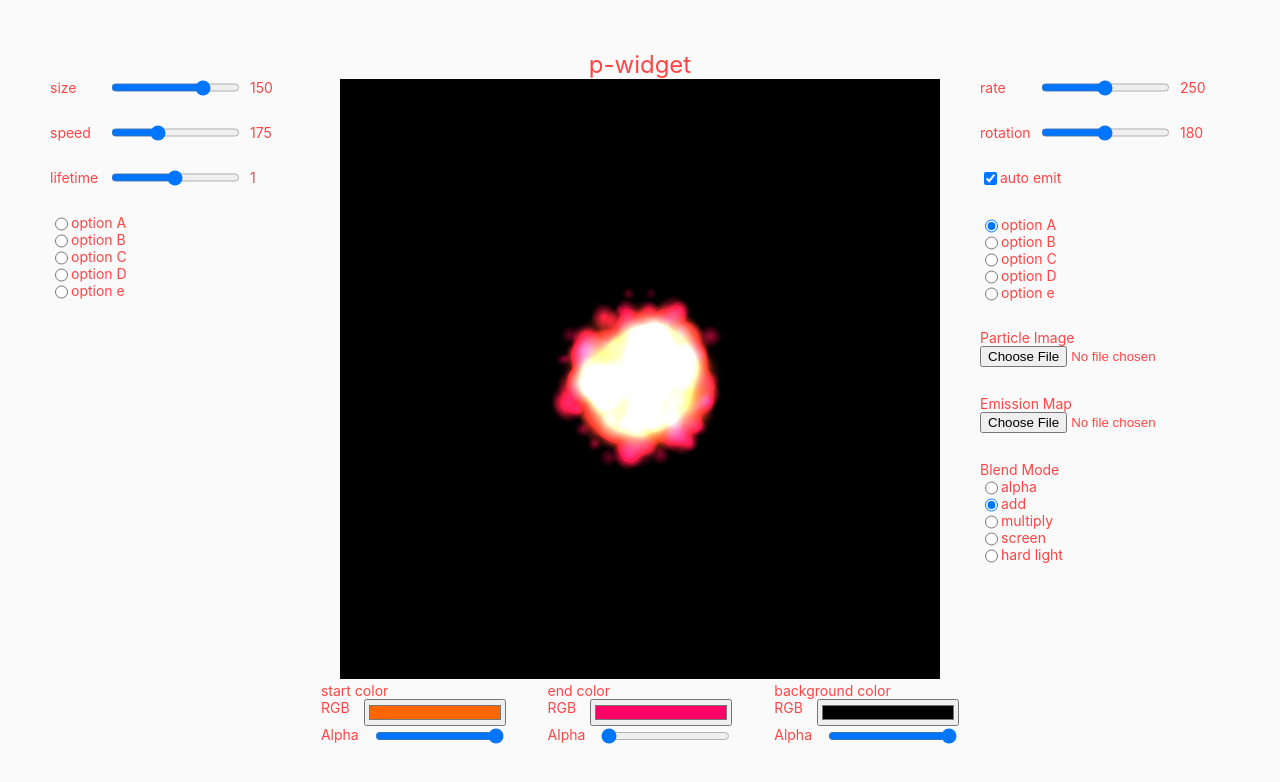
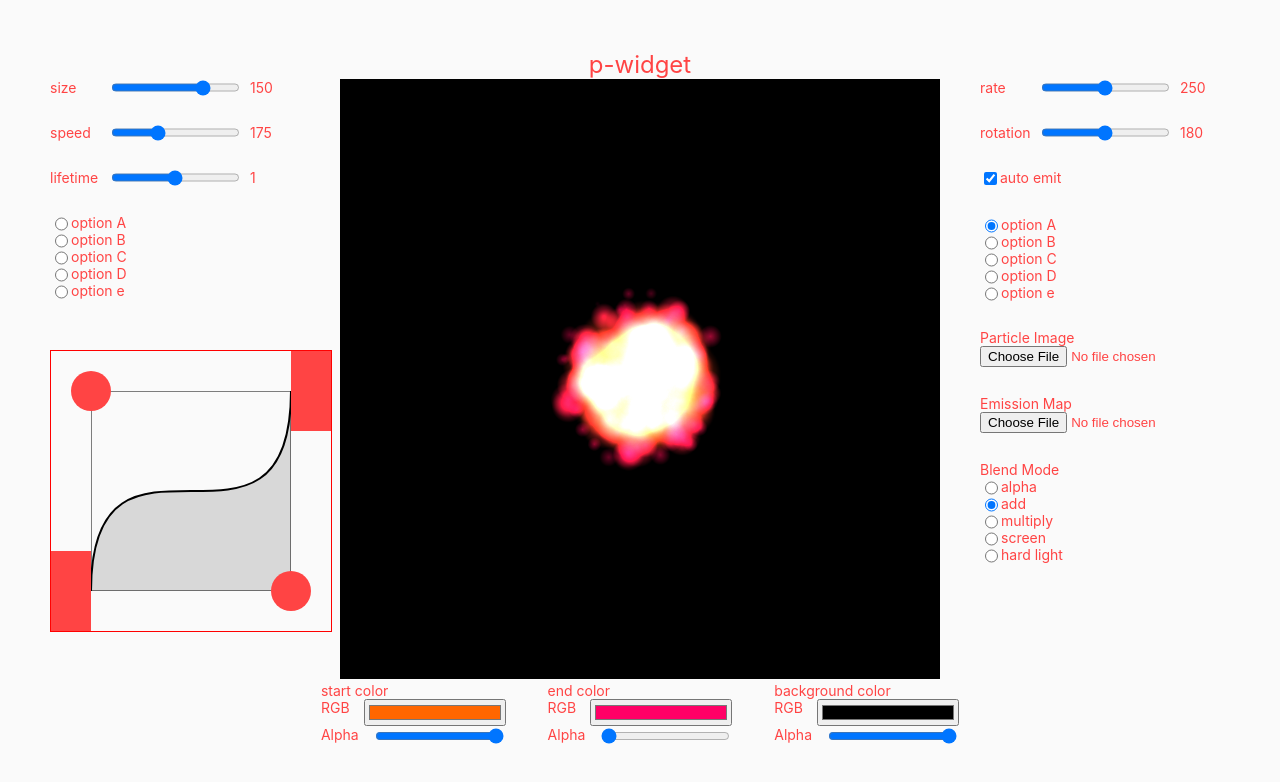
Before and after one commit to georgeolee/p-widge, a React (Create React App) app: page / in a window 1280 px wide. Shown: the top 782 px of the page. Built offline with nearby package versions, Linux system fonts and the light colour scheme.

Commit message:
adds edit points to bezier input

```diff
--- a/src/App.js
+++ b/src/App.js
@@ -13,24 +13,26 @@ import { RGBAInput } from './components/RGBAInput';
 import { FrameManager } from './particle-system/FrameManager';
 import { FileInput } from './components/FileInput';
 
+import { BezierInput } from './components/BezierInput/BezierInput';
+
 /*
 *   TODO:
 *       LOTS OF STUFF!
 *
 *       -inputs
-*         >bezier - could use some serious cleanup
-*         >randomsize, randomspeed
+*         >bezier - needs some serious cleanup
+*
 *
 *
 *       -canvas size - settings?
 *
 *
 *    BUGFIX:
-*       ParticleSystem:
-*         -big flare up when emitting stops and starts again
-*         -fixed this before ... what was the issue?
-*
-*
+*       CubicBezier:
+*         -lookup table is broken ; looks like all the y values are evenly spaced when they shouldn't be ?
+*         - CubicBezier(0,0, 0,0, 1,1, 1,1) -> evenly spaced, as expected
+*         - CubicBezier(0,0, 0,0, 0,0, 1,1) -> same result for some reason ? no change?
+*         - CubicBezier(0,0, 0,0, 0,0, 0,1) -> lots of NaN
 *
 *
 *
@@ -81,6 +83,8 @@ function App() {
         <Radio label='option D'/>
         <Radio label='option e'/>
 
+        <BezierInput />
+
       </div>
 
       <div ref={p5ContainerRef} className='p5-container'></div>
--- a/src/components/BezierInput/BezierInput.js
+++ b/src/components/BezierInput/BezierInput.js
@@ -1,12 +1,30 @@
 import { V2D } from "./V2D";
 
 import { useEffect, useRef, useState } from "react";
-import { getMousePos } from "./utilities";
+import { getMousePos, clip } from "./utilities";
+import { CubicBezier } from "./CubicBezier";
+
+
+/*
+    TODO:
+        -cleanup
+        -pointer capture & release
+        -lookup table & attaching func - does it work?
+
+
+        -lookup table resolution
+            >test
+            >low during edit, higher res on pointer up?
+*/
 
 
 export function BezierInput(props){
 
-    const margin = props.margin ?? 20;
+    const width =  200;
+    const height = width;
+
+
+    const margin = props.margin ?? 40;
     const points = props.points ?? [
             0,0,    //start
             0,1,    //first handle
@@ -15,16 +33,155 @@ export function BezierInput(props){
         ];
 
 
-    const P0 = useRef(new V2D(points[0], points[1]));
-    const P1 = useRef(new V2D(points[2], points[3]));
-    const P2 = useRef(new V2D(points[4], points[5]));
-    const P3 = useRef(new V2D(points[6], points[7]));
+    const bzRef = useRef(new CubicBezier(...points));
+    const cnvRef = useRef()
+    const controlCnvRef = useRef();
+    const editPoint = useRef(null);
+
+    function drawBezier(bz){
+        const ctx = cnvRef.current.getContext('2d');
+
+        const cw = ctx.canvas.width;
+        const ch = ctx.canvas.height;
+
+
+        ctx.clearRect(0,0,cw, ch);
+
+        ctx.save(); //ctx.restore() to go back
+
+        console.log(`canvas width ${cw} height ${ch}`);
+
+        ctx.translate(0, ch);    //use standard cartesian coordinate plane with origin in bottom-left
+        ctx.scale(cw, -ch)
 
 
 
+        //bounds
+        ctx.lineWidth = 1/cw;
+        ctx.strokeRect(0,0,1,1)
+
+        const drawCurve = () => {
+            ctx.beginPath();
+            ctx.lineWidth = 2/cw;
+            ctx.strokeStyle = '#000';
+            ctx.fillStyle = '#0002'
+            ctx.moveTo(bz.P0.x, bz.P0.y);
+            ctx.bezierCurveTo(bz.P1.x, bz.P1.y, bz.P2.x, bz.P2.y, bz.P3.x, bz.P3.y);
+            ctx.stroke();
+            ctx.lineTo(1,0)
+            ctx.lineTo(0,0)
+            ctx.fill()
+        }
+
+        drawCurve();
+
+        ctx.restore();
+
+    }
+
+
+
+    function drawControls(bz){
+        const ctx = controlCnvRef.current.getContext('2d');
+        const cw = ctx.canvas.width;
+        const ch = ctx.canvas.height;
+
+
+        const curveScale = {
+            x: cw - 2*margin,
+            y: ch - 2*margin
+        }
+
+        ctx.save();
+
+        ctx.clearRect(0,0,cw,ch)
+
+        ctx.translate(0, ch);
+        ctx.scale(1, -1);
+
+        ctx.translate(margin, margin);
+
+
+        const drawHandle = PN => {
+            ctx.beginPath();
+            ctx.fillStyle = '#f44';
+            ctx.arc(PN.x * curveScale.x, PN.y * curveScale.y, margin/2, 0, 2 * Math.PI);
+            ctx.fill();
+        }
+
+        const drawEndPoint = PN => {
+            ctx.fillStyle = '#f44'
+            ctx.fillRect(PN.x * curveScale.x, PN.y * curveScale.y - margin, PN === bz.P3 ? margin : -margin, 2 * margin)
+        }
+
+        drawHandle(bz.P1)
+        drawHandle(bz.P2)
+
+        drawEndPoint(bz.P0);
+        drawEndPoint(bz.P3);
+
+        ctx.restore();
+    }
+
+    useEffect(()=>{
+        drawBezier(bzRef.current);
+        drawControls(bzRef.current);
+    });
+
+    function onPointerDown(e){
+        const rect = e.target.getBoundingClientRect();
+        const mx = e.clientX - rect.left;
+        const my = rect.width - (e.clientY - rect.top); //flip y to match canvas orientation
+
+        const curveScale = {
+            x: controlCnvRef.current.width - 2*margin,
+            y: controlCnvRef.current.height - 2*margin
+        }
+
+        const bz = bzRef.current;
+
+        let hit = null;
+
+        if(((margin + bz.P1.x * curveScale.x) - mx)**2 + ((margin + bz.P1.y * curveScale.y) - my)**2 < (margin/2)**2) hit = bz.P1;
+        else if(((margin + bz.P2.x * curveScale.x) - mx)**2 + ((margin + bz.P2.y * curveScale.y) - my)**2 < (margin/2)**2) hit = bz.P2;
+        else if(mx >= 0 && mx <= margin && my <= bz.P0.y * curveScale.y + margin*2 && my >= bz.P0.y * curveScale.y) hit = bz.P0;
+        else if(mx >= margin + curveScale.x && mx <= margin * 2 + curveScale.x && my <= bz.P3.y * curveScale.y + margin*2 && my >= bz.P3.y * curveScale.y) hit = bz.P3;
+
+        console.log(`hit ${hit?.toString()}: ${hit}`);
+
+        editPoint.current = hit;
+    }
+
+    function onPointerUp(e){
+        editPoint.current = null;
+    }
+
+    function onPointerMove(e){
+        if(editPoint.current === null) return;
+
+        //normalized mouse coords relative to curve canvas (the inset one)
+        // const rect = e.target.getBoundingClientRect();
+
+
+        //THIS LOOKS SKETCHY?
+        const rect = cnvRef.current.getBoundingClientRect();
+        const mxn = (e.clientX - rect.left)/rect.width;
+        const myn = (rect.height - (e.clientY - rect.top))/rect.height; //invert
+
+        editPoint.current.y = clip(myn, 0, 1);
+
+        if(editPoint.current === bzRef.current.P1 || editPoint.current === bzRef.current.P2){
+            editPoint.current.x = clip(mxn, 0, 1)
+        }
+
+        drawBezier(bzRef.current);
+        drawControls(bzRef.current);
+    }
+
     return(
-        <div>
-            <canvas/>
+        <div style={{display:'flex', border: '1px solid red', margin: 'auto'}}>
+                <canvas onPointerMove={onPointerMove} onPointerUp={onPointerUp} onPointerDown={onPointerDown} ref={controlCnvRef} width={width + 2*margin} height={height + 2*margin} style={{position:'absolute'}}/>
+                <canvas ref={cnvRef} width={width} height={height} style={{width:width, height:height, margin:margin + 'px'}}/>
         </div>
     );
 }
--- a/src/sketch.js
+++ b/src/sketch.js
@@ -44,16 +44,27 @@ export function sketch(p){
 
     ////// TESTING STUFF
     console.log('TESTING')
-    console.log(Object.keys(new V2D(0,0)));
 
-    const bz = new CubicBezier(0,0,0,0,1,1,1,1);
-    // const lookups = bz.createLookupTable(32);
-    // console.log(lookups)
+    const points = [
+        0,0,
+        0.5, 1,
+        0.5, 1,
+        1,0
+    ]
 
+    const bz = new CubicBezier(...points);
 
-    console.log(bz)
-    bz.setPoint(0, 0, 0)
-    console.log(bz)
+    // bz.setPoint(2,1,1)
+
+    console.log('BZ TEST')
+    console.log(bz.getPointAtParameterValue(0.5))
+
+    const lookups = bz.createLookupTable(32);
+    console.log(lookups)
+
+    // console.log(bz)
+    // bz.setPoint(3, 100, 100)
+    // console.log(bz)
 
     ///TESTING STUFF
 
```
Also changed, not shown: src/components/BezierInput/CubicBezier.js (+13 -2 lines).
